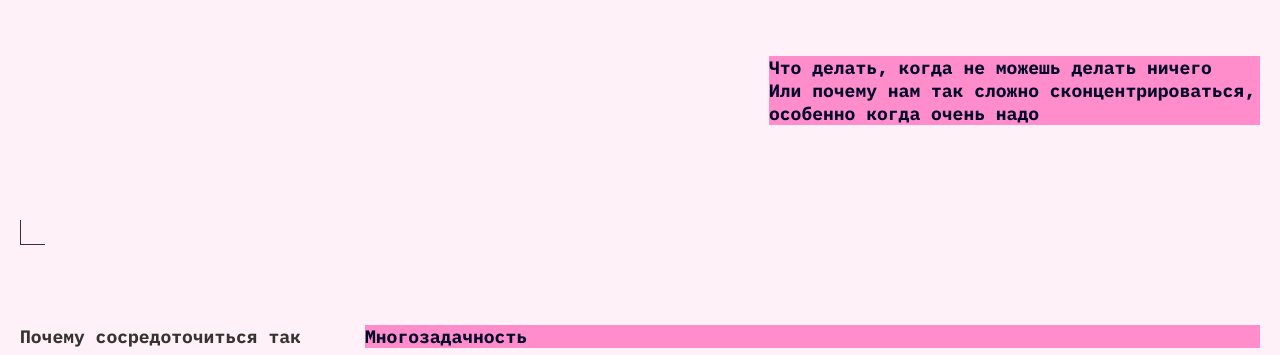
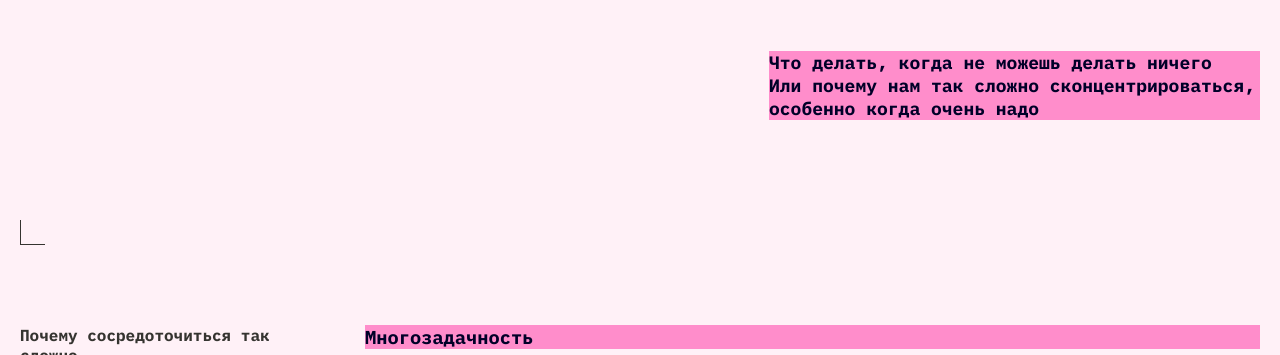
Before and after one commit to AlexandraMihel/slozhno-sosredotochitsya, a plain HTML site: page index.html in a window 1280 px wide. Shown: the part 535-890 px from the top of the page. Drawn offline with Linux system fonts and the light colour scheme.

Commit message:
Внесла правки в файлы стилей

```diff
--- a/styles/dark.css
+++ b/styles/dark.css
@@ -20,9 +20,8 @@
   --button-color: var(--accent-color);
   --text-color: #f1b2ce;
   --main-font-family: "IBM Plex Mono", "monospace";
-  --main-font-size: 18px;
   --main-font-size-title: clamp(7.25rem, 7.0115rem + 1.0178vw, 7.5rem);
-  --font-size-standart: clamp(7.5rem, 0.5625rem + 14.4531vw, 9.8125rem) ;
+  --font-size-standart: clamp(7.5rem, 0.5625rem + 14.4531vw, 9.8125rem);
 }
 
 @media (prefers-color-scheme: dark) {
@@ -39,9 +38,8 @@
     --button-color: var(--accent-color);
     --text-color: #f1b2ce;
     --main-font-family: "IBM Plex Mono", "monospace";
-    --main-font-size: 18px;
     --main-font-size-title: clamp(7.25rem, 7.0115rem + 1.0178vw, 7.5rem);
-    --font-size-standart: clamp(7.5rem, 0.5625rem + 14.4531vw, 9.8125rem) ;
+    --font-size-standart: clamp(7.5rem, 0.5625rem + 14.4531vw, 9.8125rem);
 
   }
 
--- a/styles/light.css
+++ b/styles/light.css
@@ -15,7 +15,6 @@
   background-attachment: fixed;
   font-family: var(--main-font-family);
   color: #353430;
-  font-size: var(--main-font-size);
   --title-color: #FFC2E6;
   --accent-color: #FF8DCB;
   --text-color: #353430;
@@ -40,7 +39,6 @@
   background-attachment: fixed;
   font-family: var(--main-font-family);
   color: #353430;
-  font-size: var(--main-font-size);
   --title-color: #FFC2E6;
   --accent-color: #FF8DCB;
   --text-color: #353430;
--- a/styles/style.css
+++ b/styles/style.css
@@ -3,7 +3,6 @@
 .page {
   color: var(--text-color);
   font-family: var(--main-font-family);
-  font-size: var(--main-font-size);
   /* сохраните в разметке и стилях класс page. На его основе работает скрипт. */
   background-color: var(--bg-color);
   background-image: var(--bg-image);
@@ -136,7 +135,7 @@
   margin-block: 55px;
   color: var(--subtitle-color, #000028);
   font-weight: 700;
-  font-size: inherit;
+  font-size: var(--main-font-size);
   line-height: inherit;
   background: var(--accent-color, #ff0070);
 }
@@ -165,13 +164,12 @@
   color: var(--text-color);
   font-family: var(--main-font-family);
   font-weight: 400;
-  font-size: inherit;
+  font-size: var(--main-font-size);
   line-height: inherit;
 }
 
 .text__decor {
   color: var(--subtitle-color, #000028);
-  font-size: inherit;
   line-height: inherit;
   background: var(--accent-color, #ff0070);
 }
```
Also changed, not shown: styles/globals.css (line endings or trailing spaces).
